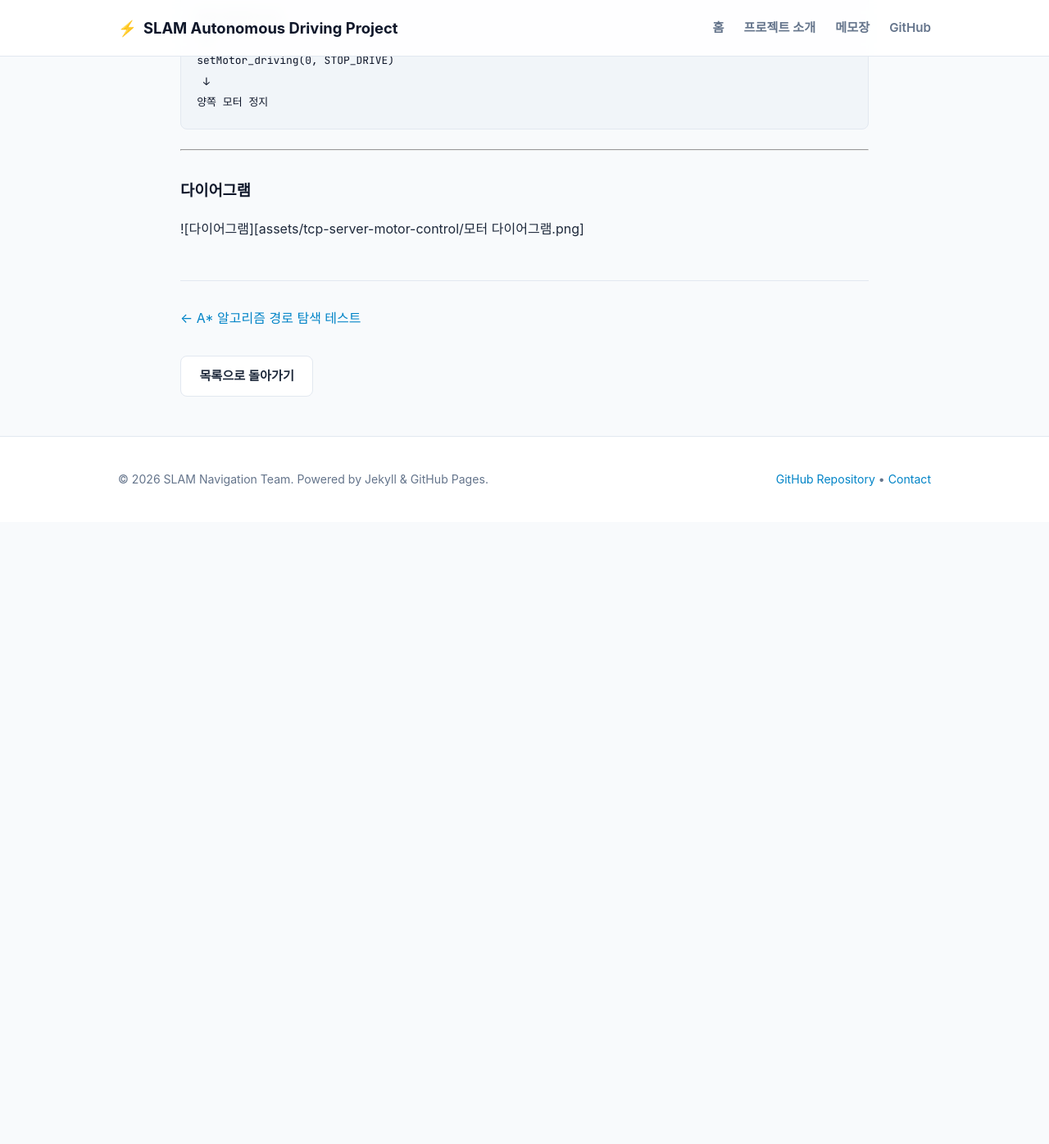
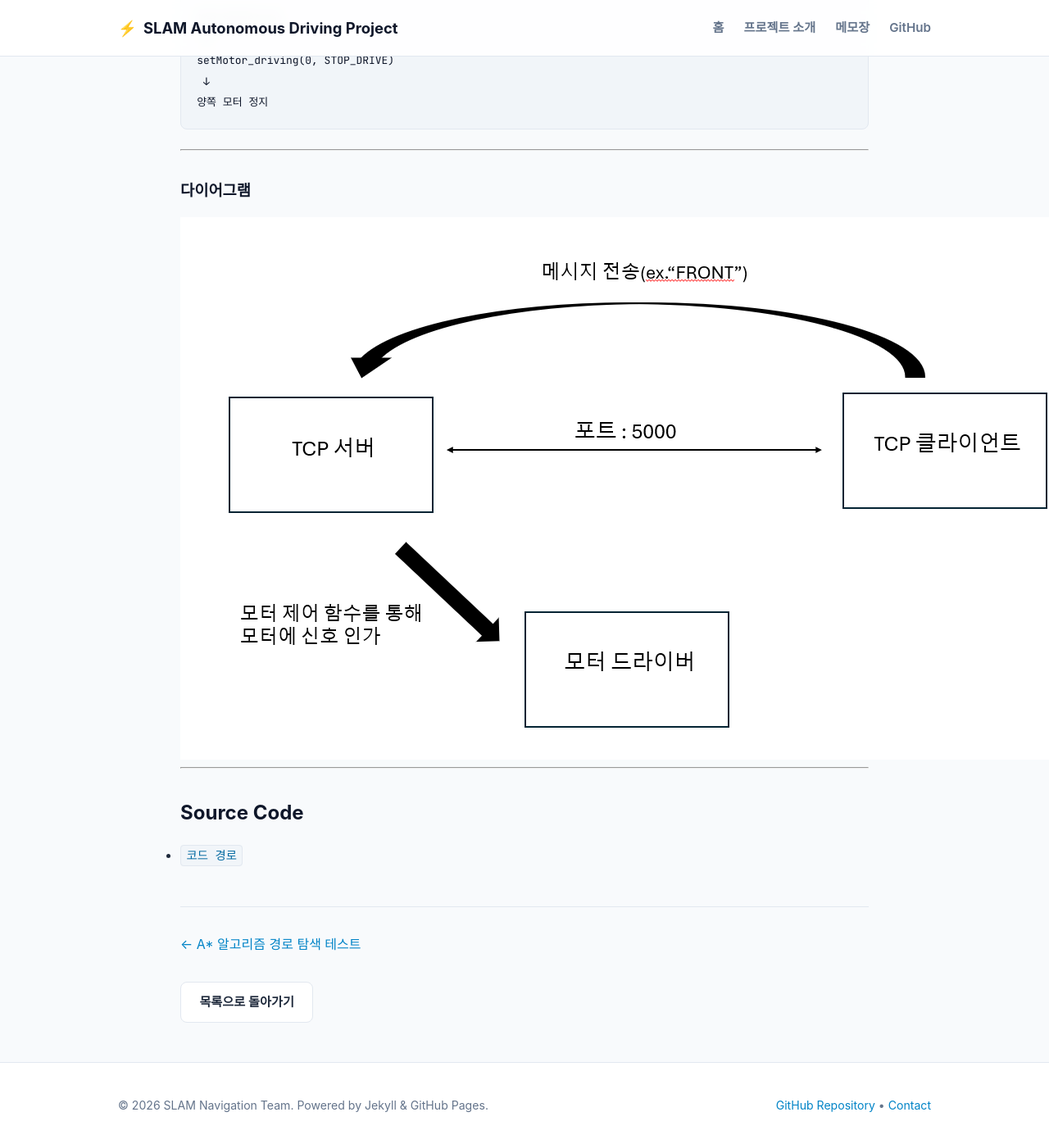
Before and after one commit to slam-navigation-project/slam-navigation-site, a Jekyll site: the page built from _posts/2026-10-07-TCP-server-motor-test.md, in a window 1280 px wide and 1400 px high, scrolled down 10328 px. Shown: the top 1396 px of the window at 82% size. Built offline with Jekyll 4.4.1, drawn with Linux system fonts in a browser that asks for light colours; some web fonts are replaced; before the commit the page ends 10965 px from its top, so only the background shows below that.

Commit message:
Update 2026-10-07-TCP-server-motor-test.md

````diff
--- a/_posts/2026-10-07-TCP-server-motor-test.md
+++ b/_posts/2026-10-07-TCP-server-motor-test.md
@@ -425,5 +425,11 @@ setMotor_driving(0, STOP_DRIVE)
 ```
 
 ---
+
 ### 다이어그램
-![다이어그램][assets/tcp-server-motor-control/모터 다이어그램.png]
+![다이어그램](https://github.com/slam-navigation-project/slam-navigation-site/blob/main/assets/tcp-server-motor-control/%EB%AA%A8%ED%84%B0%20%EB%8B%A4%EC%9D%B4%EC%96%B4%EA%B7%B8%EB%9E%A8.png)
+
+---
+##  Source Code
+
+- [`코드 경로`](https://github.com/slam-navigation-project/slam-navigation-site/tree/main/assets/tcp-server-motor-control)
````
